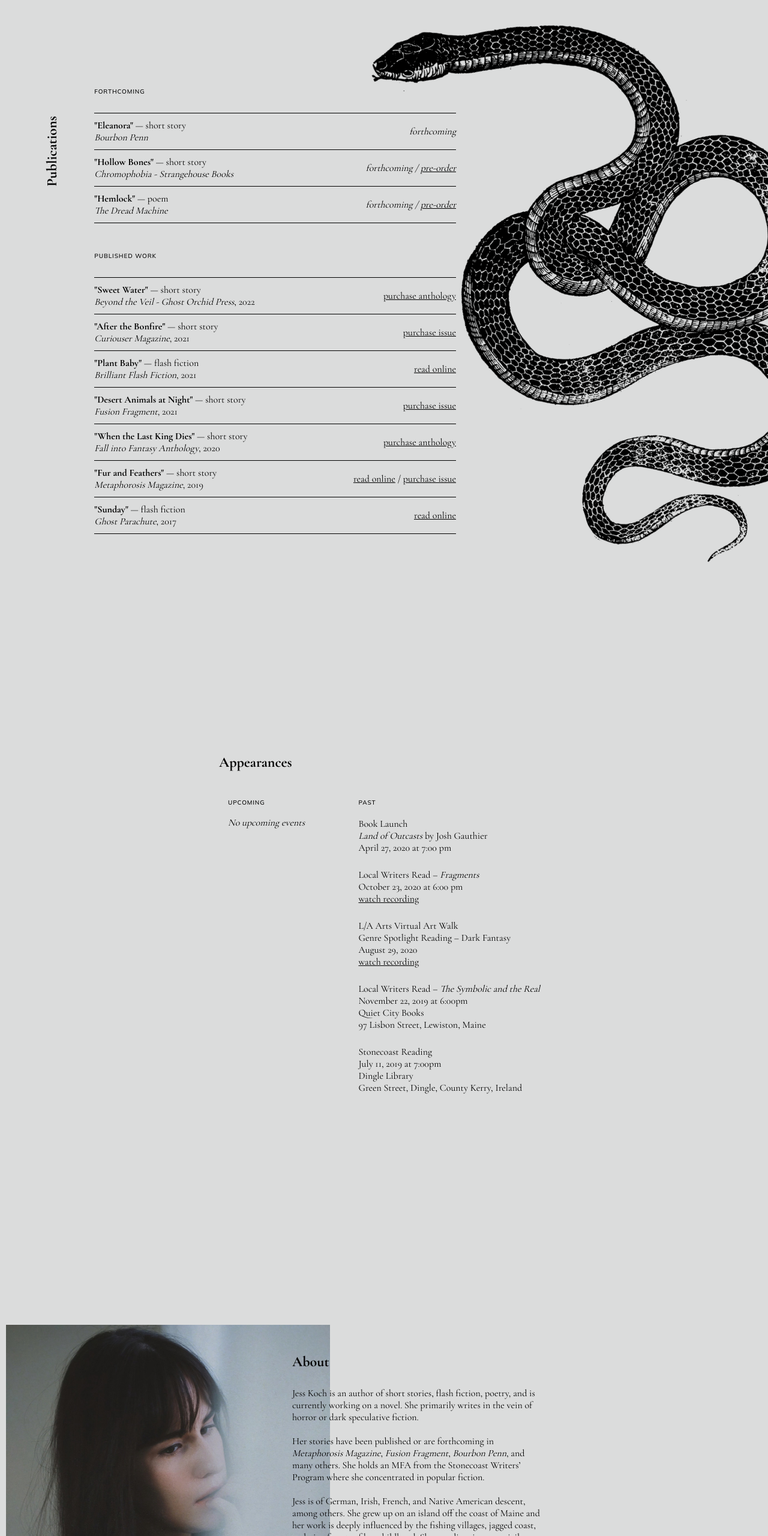
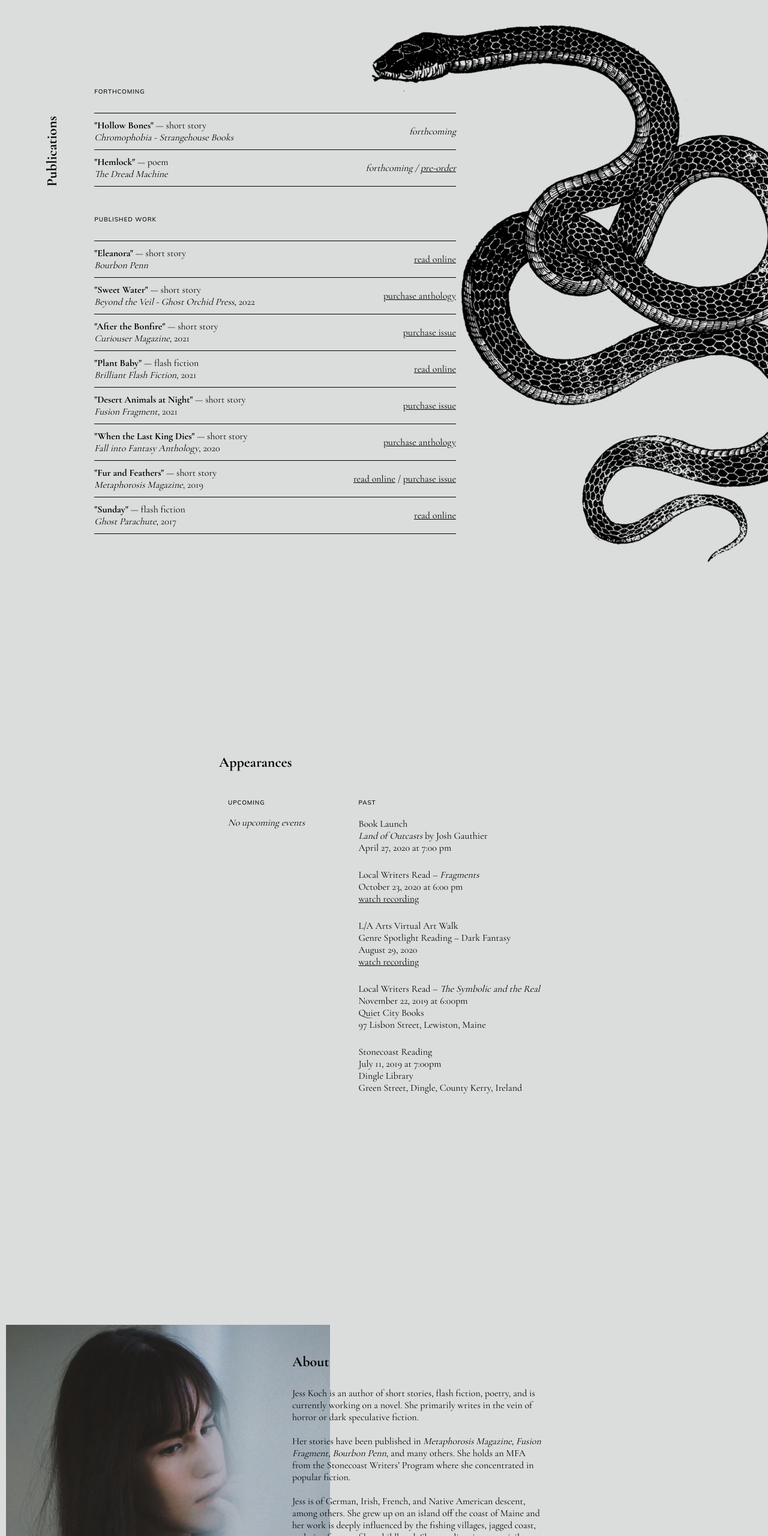
Before and after one commit to j3ssko/jesskoch-writing, a website: page express/index.html in a window 1280 px wide. Shown: the part 240-2800 px from the top of the page at 60% size. Drawn offline with nearby package versions, Linux system fonts and the light colour scheme.

Commit message:
updates for jult

```diff
--- a/express/index.html
+++ b/express/index.html
@@ -38,20 +38,11 @@
                     <h3 class="pub-list-header">Forthcoming</h3>
                     <div class="publication-item">
                         <div class="pub-list-title">
-                            <p><span class="bold">"Eleanora"</span> — short story</p>
-                            <p><span class="italics">Bourbon Penn</span></p>
-                        </div>
-                        <div>
-                            <span class="italics">forthcoming</span>
-                        </div>
-                    </div>
-                    <div class="publication-item">
-                        <div class="pub-list-title">
                             <p><span class="bold">"Hollow Bones"</span> — short story</p>
                             <p><span class="italics">Chromophobia - Strangehouse Books</span></p>
                         </div>
                         <div>
-                            <span class="italics">forthcoming / <a target="_blank" href="https://roosterrepublicpress.com/special-editions/">pre-order</a></span>
+                            <span class="italics">forthcoming</span>
                         </div>
                     </div>
                     <div class="publication-item lastborder">
@@ -64,6 +55,15 @@
                         </div>
                     </div>
                     <h3 class="pub-list-header">Published Work</h3>
+                    <div class="publication-item">
+                        <div class="pub-list-title">
+                            <p><span class="bold">"Eleanora"</span> — short story</p>
+                            <p><span class="italics">Bourbon Penn</span></p>
+                        </div>
+                        <div>
+                            <a target="_blank" href="https://www.bourbonpenn.com/issue/27/eleanora-by-jess-koch">read online</a>
+                        </div>
+                    </div>
                     <div class="publication-item">
                         <div class="pub-list-title">
                             <p><span class="bold">"Sweet Water"</span> — short story</p>
@@ -201,7 +201,7 @@
                     <h1>About</h1>
                     <p>Jess Koch is an author of short stories, flash fiction, poetry, and is currently working on a novel. She
                         primarily writes in the vein of horror or dark speculative fiction.</p>
-                        <p>Her stories have been published or are forthcoming in <span
+                        <p>Her stories have been published in <span
                             class="italics">Metaphorosis Magazine</span>, <span class="italics">Fusion Fragment</span>,
                         <span class="italics">Bourbon Penn</span>, and many others. She holds an MFA from the Stonecoast
                         Writers’ Program where she concentrated in popular fiction.</p>
```
